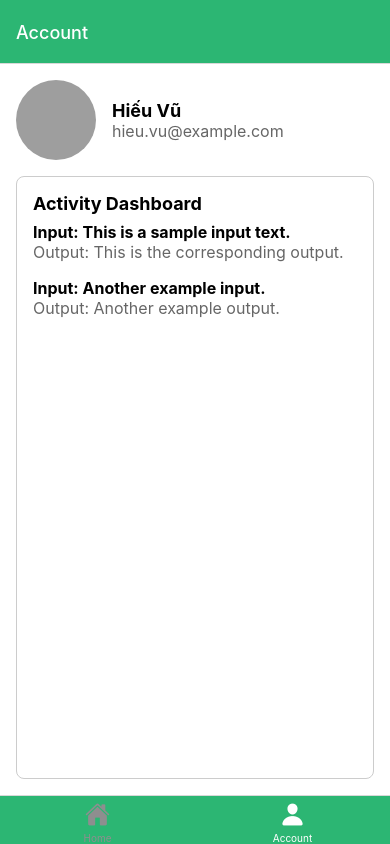
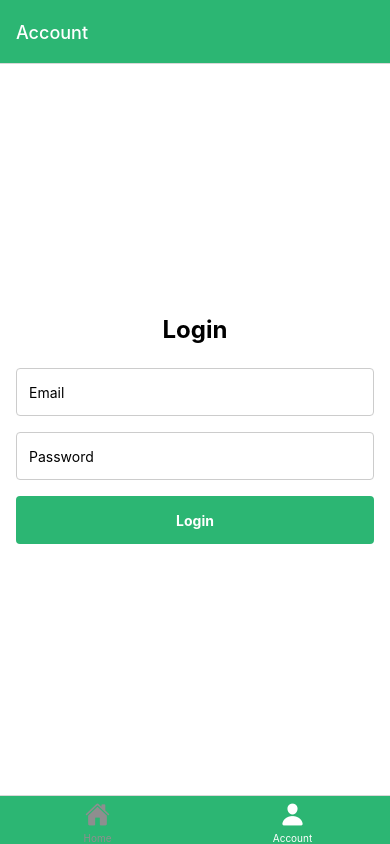
Before and after one commit to HieuVu8103/WritingAssistant, a React Native app: screen /Account in a window 390 px wide. Built offline with nearby package versions, Linux system fonts and the light colour scheme; grey boxes are pictures that could not be loaded.

Commit message:
Add user authentication

```diff
--- a/App.js
+++ b/App.js
@@ -3,13 +3,16 @@ import { NavigationContainer } from '@react-navigation/native';
 import { createNativeStackNavigator } from '@react-navigation/native-stack';
 import { createBottomTabNavigator } from '@react-navigation/bottom-tabs';
 import { Ionicons } from "@expo/vector-icons";
+import React, { useContext } from 'react';
 
 import Home from './screens/Home';
 import Account from './screens/Account';
+import LoginScreen from './screens/Login';
 import GrammarCheck from './screens/GrammarCheck';
 import TextCompletion from './screens/TextCompletion';
 import Paraphrasing from './screens/Paraphrasing';
 import PlagiarismChecker from './screens/PlagiarismChecker';
+import { AuthProvider, AuthContext } from './components/AuthContext';
 
 const Stack = createNativeStackNavigator();
 const BottomTabs = createBottomTabNavigator();
@@ -21,6 +24,9 @@ const headerOptions = {
 };
 
 function BottomTab() {
+
+  const { isLoggedIn } = useContext(AuthContext);
+
   return (
     <BottomTabs.Navigator screenOptions={{
       headerStyle: {backgroundColor: '#2CB673'},
@@ -39,11 +45,13 @@ function BottomTab() {
       />
       <BottomTabs.Screen
         name="Account"
-        component={Account}
+        component={isLoggedIn ? Account : LoginScreen}
         options={{
           title: 'Account',
-          tabBarLabel: "Account",
-          tabBarIcon: ({ color, size }) => <Ionicons name="person" size={size} color={color} />
+          tabBarLabel: 'Account',
+          tabBarIcon: ({ color, size }) => (
+            <Ionicons name="person" size={size} color={color} />
+          ),
         }}
       />
     </BottomTabs.Navigator>
@@ -53,6 +61,7 @@ function BottomTab() {
 export default function App() {
   return (
     <>
+    <AuthProvider>
       <StatusBar style="auto" />
       <NavigationContainer>
         <Stack.Navigator>
@@ -67,6 +76,7 @@ export default function App() {
           <Stack.Screen name="PlagiarismChecker" component={PlagiarismChecker} options={headerOptions}/>
         </Stack.Navigator>
       </NavigationContainer>
+      </AuthProvider>
     </>
   );
 };
--- a/app.json
+++ b/app.json
@@ -3,7 +3,7 @@
     "name": "Grammaly",
     "slug": "Grammaly",
     "version": "1.0.0",
-    "orientation": "portrait",
+    "orientation": "default",
     "icon": "./assets/icon.png",
     "userInterfaceStyle": "light",
     "splash": {
--- /dev/null
+++ b/components/AuthContext.js
@@ -0,0 +1,22 @@
+import React, { createContext, useState } from 'react';
+
+export const AuthContext = createContext();
+
+export const AuthProvider = ({ children }) => {
+  const [isLoggedIn, setIsLoggedIn] = useState(false);
+
+  const login = () => {
+    // Login logic
+    setIsLoggedIn(true);
+  };
+
+  const logout = () => {
+    setIsLoggedIn(false);
+  };
+
+  return (
+    <AuthContext.Provider value={{ isLoggedIn, login, logout }}>
+      {children}
+    </AuthContext.Provider>
+  );
+};
--- /dev/null
+++ b/screens/Login.js
@@ -0,0 +1,89 @@
+import React, { useState, useContext } from 'react';
+import { View, Text, TextInput, TouchableOpacity, StyleSheet, KeyboardAvoidingView, Platform } from 'react-native';
+import { TouchableWithoutFeedback, Keyboard } from 'react-native';
+import { AuthContext } from '../components/AuthContext';
+
+const LoginScreen = () => {
+  const [email, setEmail] = useState('');
+  const [password, setPassword] = useState('');
+  const { login } = useContext(AuthContext);
+
+  const handleLogin = () => {
+    // Xử lý logic đăng nhập ở đây
+    console.log('Email:', email);
+    console.log('Password:', password);
+
+    login();
+  };
+
+  return (
+    <KeyboardAvoidingView
+      style={styles.container}
+      behavior={Platform.OS === 'ios' ? 'padding' : undefined}
+      keyboardVerticalOffset={Platform.OS === 'ios' ? 40 : 0}
+    >
+      <TouchableWithoutFeedback onPress={Keyboard.dismiss}>
+        <View style={styles.content}>
+          <Text style={styles.title}>Login</Text>
+          <TextInput
+            style={styles.input}
+            placeholder="Email"
+            value={email}
+            onChangeText={(text) => setEmail(text)}
+            autoCapitalize="none"
+            keyboardType="email-address"
+          />
+          <TextInput
+            style={styles.input}
+            placeholder="Password"
+            value={password}
+            onChangeText={(text) => setPassword(text)}
+            secureTextEntry
+          />
+          <TouchableOpacity style={styles.button} onPress={handleLogin}>
+            <Text style={styles.buttonText}>Login</Text>
+          </TouchableOpacity>
+        </View>
+      </TouchableWithoutFeedback>
+    </KeyboardAvoidingView>
+  );
+};
+
+const styles = StyleSheet.create({
+  container: {
+    flex: 1,
+    backgroundColor: '#fff',
+  },
+  content: {
+    flex: 1,
+    justifyContent: 'center',
+    paddingHorizontal: 16,
+  },
+  title: {
+    fontSize: 24,
+    fontWeight: 'bold',
+    marginBottom: 24,
+    textAlign: 'center',
+  },
+  input: {
+    height: 48,
+    borderWidth: 1,
+    borderColor: '#ccc',
+    borderRadius: 4,
+    paddingHorizontal: 12,
+    marginBottom: 16,
+  },
+  button: {
+    height: 48,
+    backgroundColor: '#2CB673',
+    borderRadius: 4,
+    justifyContent: 'center',
+    alignItems: 'center',
+  },
+  buttonText: {
+    color: '#fff',
+    fontWeight: 'bold',
+  },
+});
+
+export default LoginScreen;
```
